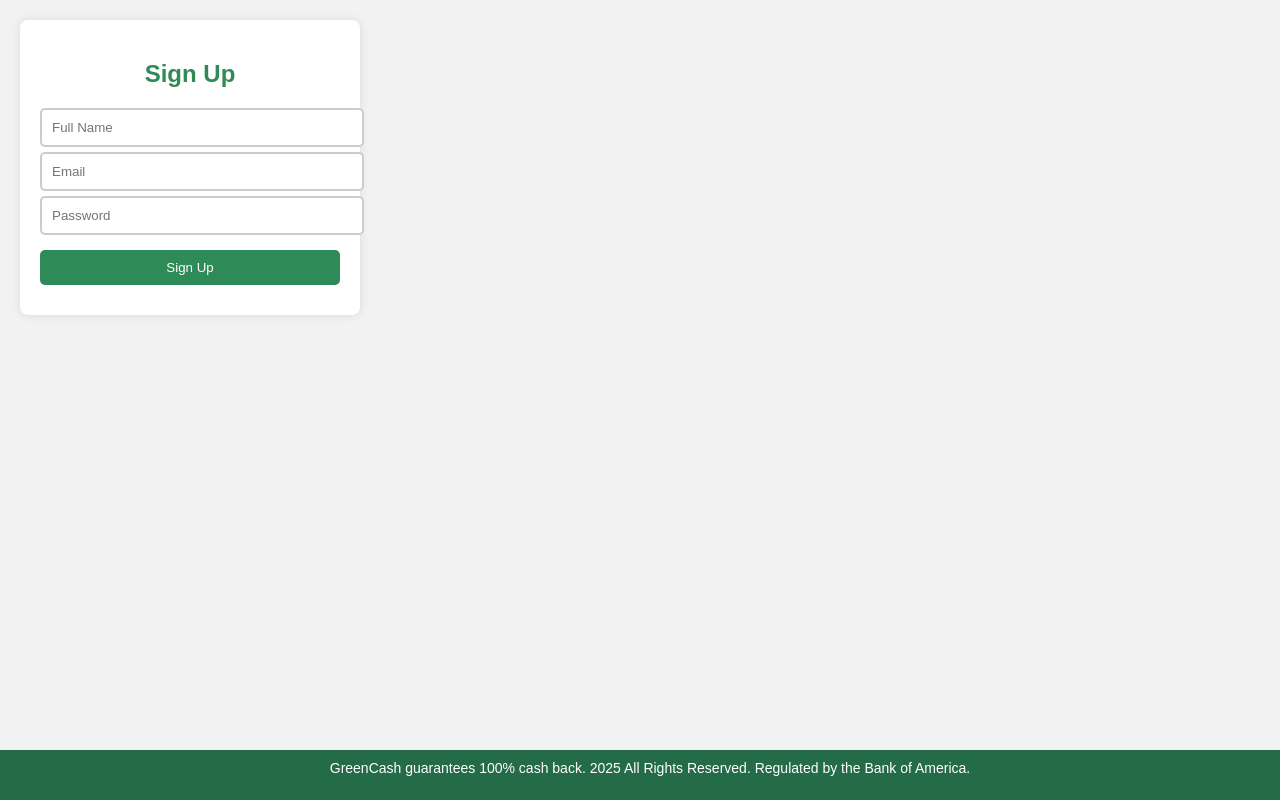
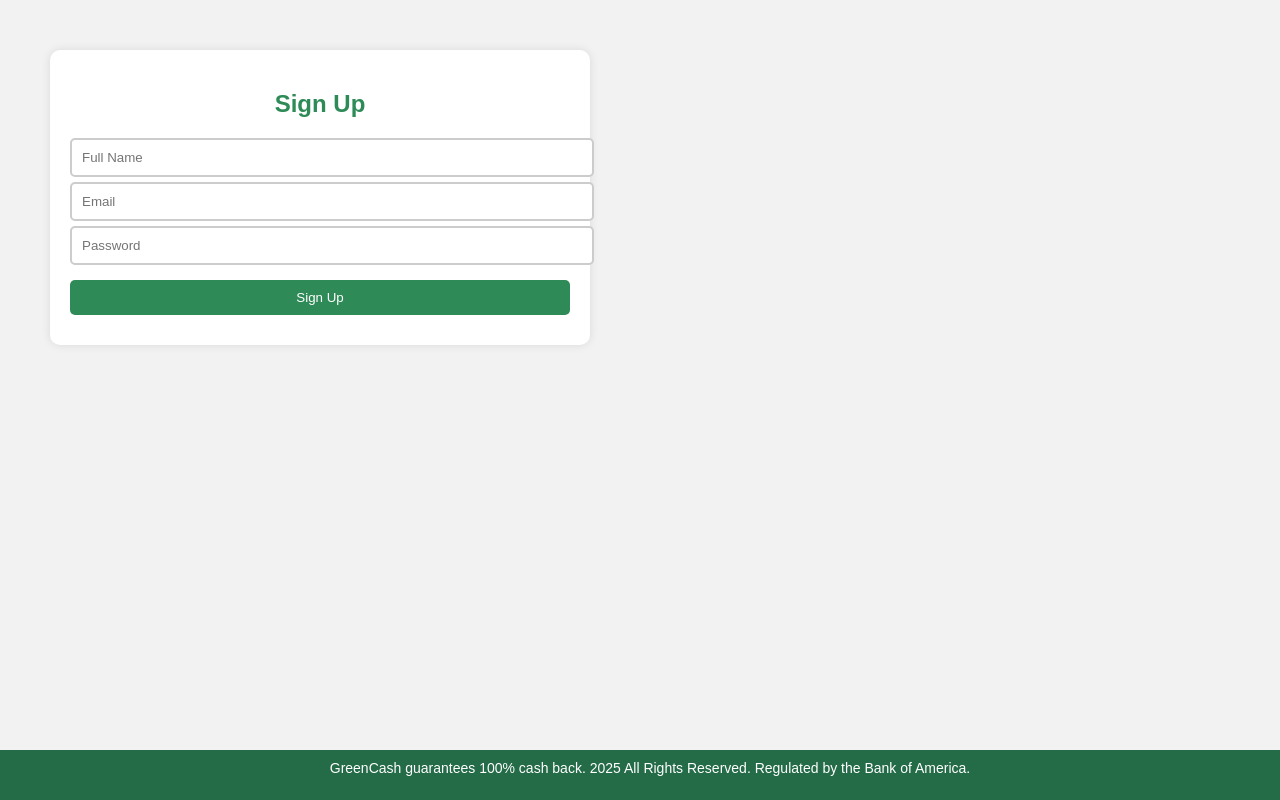
Before and after one commit to CashWayAppRegulatedCentralBankOfAmerica/GreenCash, a plain HTML site: page index.html in a window 1280 px wide. Drawn offline with Linux system fonts and the light colour scheme.

Commit message:
Update index.html

```diff
--- a/index.html
+++ b/index.html
@@ -13,11 +13,11 @@
             padding-bottom: 25px; /* Prevents content from being hidden behind footer */
         }
         .container {
-            max-width: 300px;
-            margin: 20px;
+            max-width: 500px;
+            margin: 50px;
             padding: 20px;
             background: white;
-            border-radius: 8px;
+            border-radius: 10px;
             box-shadow: 0 0 10px rgba(0, 0, 0, 0.1);
         }
         h2 { color: #2E8B57; }
```
